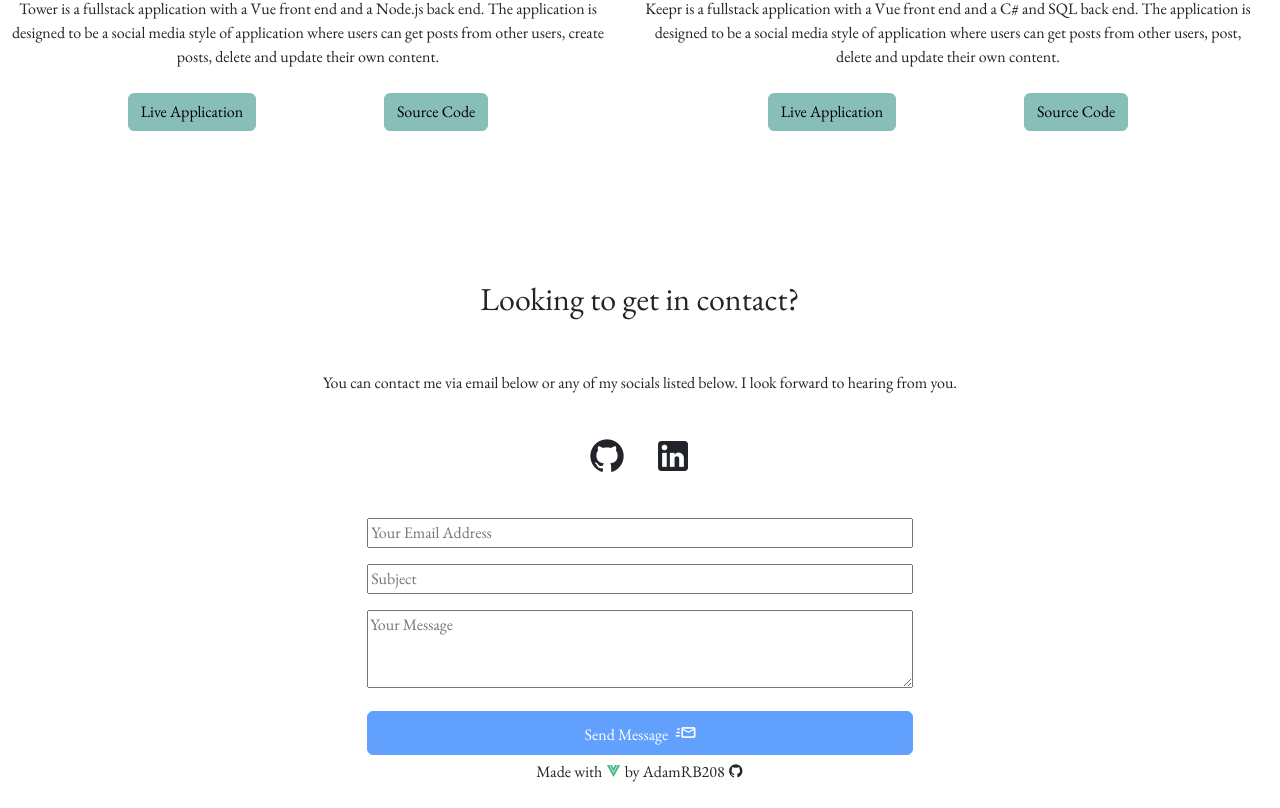
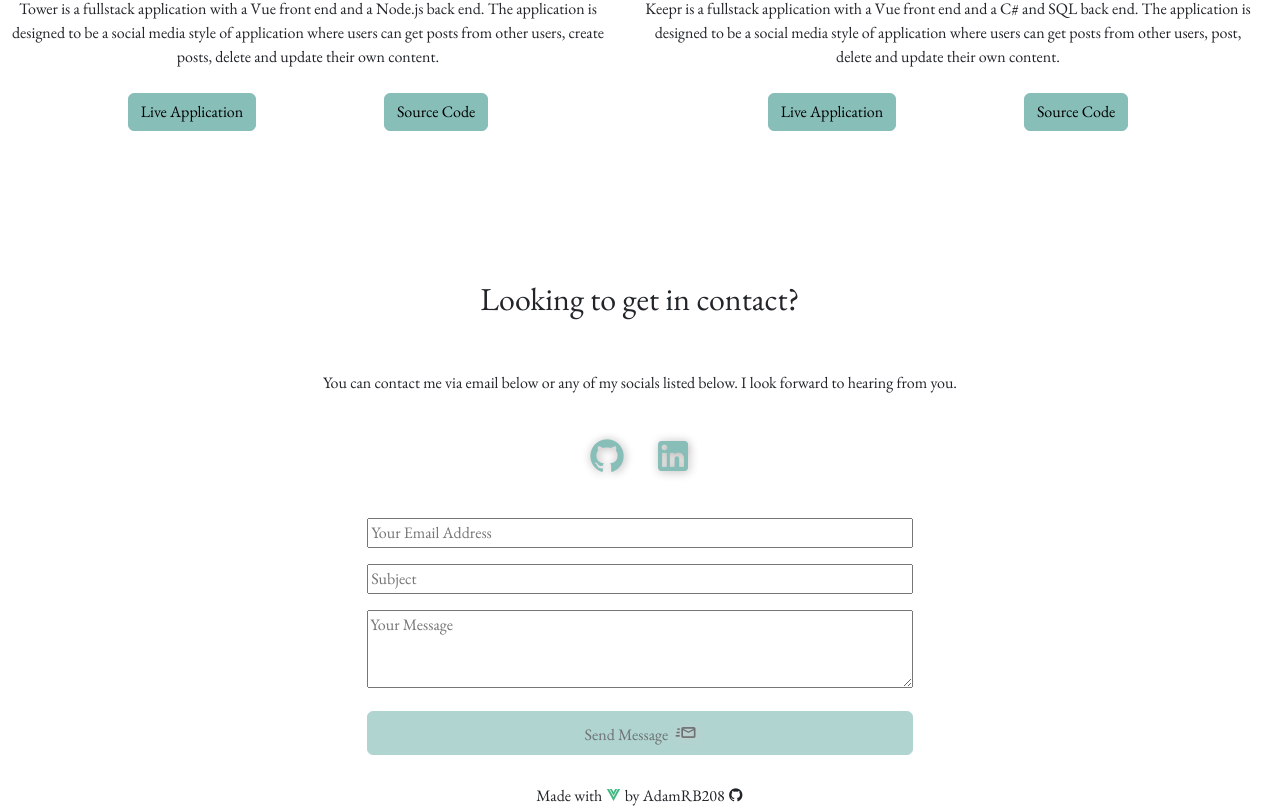
Before and after one commit to AdamRB208/AdamRB208.github.io, a Vue app: page / in a window 1280 px wide. Shown: the part 3023-3831 px from the top of the page. Before the commit the page ends 3807 px from the top, so only its background shows below. Built offline with nearby package versions, Linux system fonts and the light colour scheme.

Commit message:
updated contact section styling.

```diff
--- a/src/components/ContactSection.vue
+++ b/src/components/ContactSection.vue
@@ -1,4 +1,13 @@
 <script setup>
+import { ref } from 'vue';
+
+
+const formData = ref({
+  users_email: '',
+  subject: '',
+  message: ''
+})
+
 
 </script>
 
@@ -16,13 +25,12 @@
       <div class="d-flex justify-content-center mb-4">
         <button class="btn" type="button" title="To My Github">
           <a href="https://github.com/AdamRB208" target="_blank">
-            <i class="mdi mdi-github fs-1"></i>
+            <i class="mdi mdi-github fs-1 text-glow"></i>
           </a>
         </button>
         <button class="btn" type="button" title="To My LinkedIn">
-          <a href="https://www.linkedin.com/in/adam-borup-0a0911265?trk=people-guest_people_search-card"
-            target="_blank">
-            <i class="mdi mdi-linkedin fs-1"></i>
+          <a href="https://www.linkedin.com/in/adamrborup" target="_blank">
+            <i class="mdi mdi-linkedin fs-1 text-glow"></i>
           </a>
         </button>
       </div>
@@ -38,7 +46,7 @@
             <textarea name="message" rows="3" placeholder="Your Message"></textarea>
           </div>
           <div class="mb-1">
-            <button class="btn btn-rounded btn-primary send-btn text-white" type="submit" title="Send Message">Send
+            <button class="btn btn-rounded btn-glow send-btn text-dark mb-4" type="submit" title="Send Message">Send
               Message <i class="mdi mdi-email-fast-outline ms-1 fs-5"></i></button>
           </div>
         </form>
@@ -68,4 +76,7 @@ input {
 textarea {
   width: 100%;
 }
+i {
+  text-shadow: 1px 1px 10px #b6b0b0;
+}
 </style>
```
